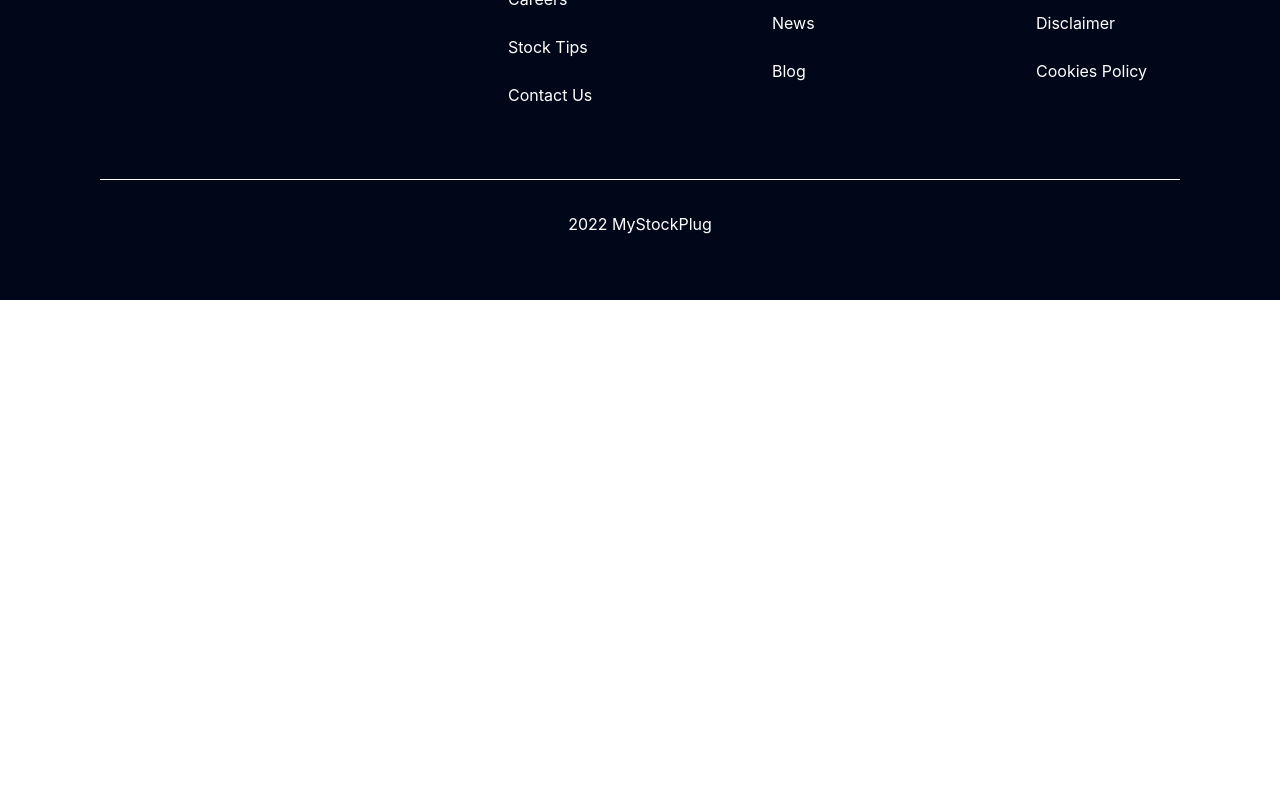
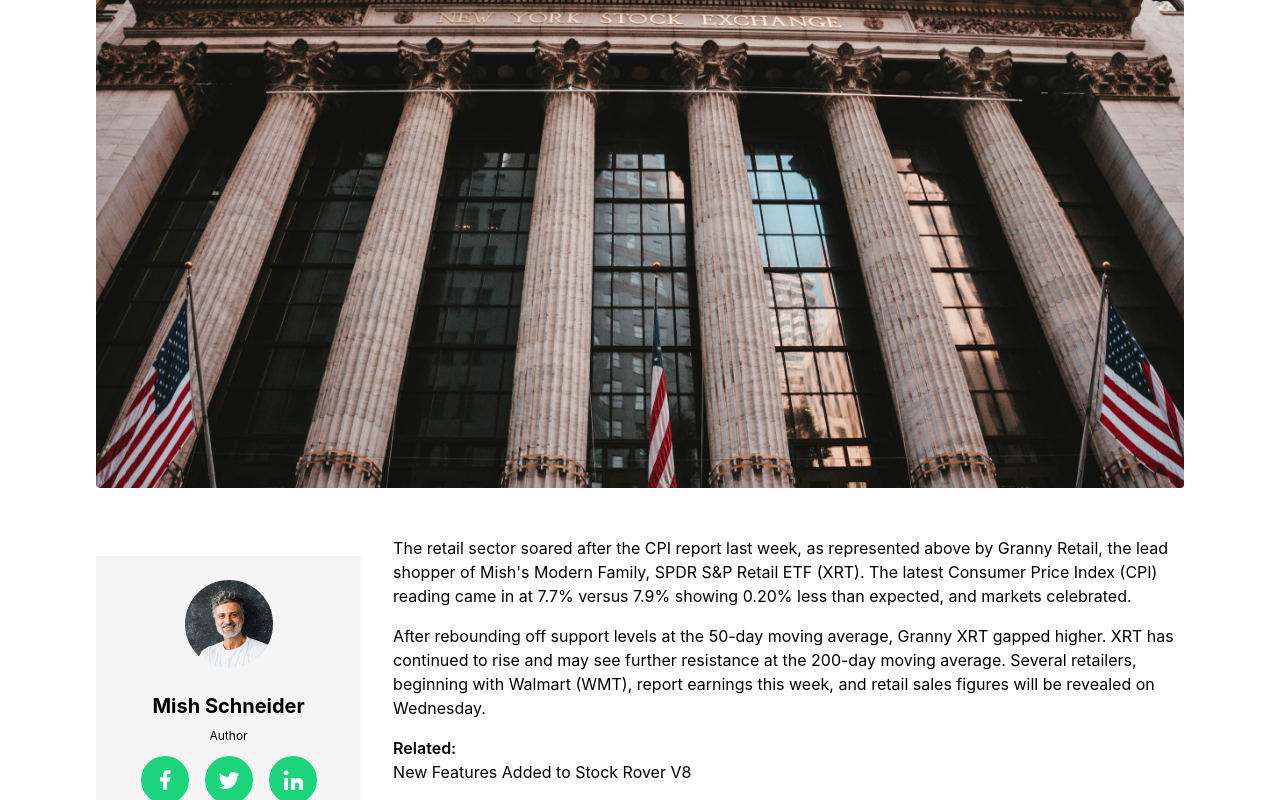
Before and after one commit to workshopapps/investment.web, a React (Create React App) app in the folder frontend/: page /articles in a window 1280 px wide. Shown: the part 500-1300 px from the top of the page. Before the commit the page ends 800 px from the top, so only its background shows below. Built offline with nearby package versions, Linux system fonts and the light colour scheme.

Commit message:
dev completed

```diff
--- a/frontend/src/App.js
+++ b/frontend/src/App.js
@@ -1,4 +1,5 @@
 import React from 'react';
+
 import { createBrowserRouter, RouterProvider } from 'react-router-dom';
 
 // Only Page Components Rendered Here
@@ -10,7 +11,7 @@ import AboutPage from './pages/about';
 import NewsPage from './pages/News/NewsPage';
 import Topstories from './pages/News/Topstories';
 import Blog from './pages/Blog/Blog';
-
+import Article from './pages/Blog/Article';
 import Contact from './pages/contact/Contact';
 import Notification from './pages/notifications/Notification';
 import CompanyProfilePage from './pages/companyProfile';
@@ -66,6 +67,11 @@ const router = createBrowserRouter([
         path: '/blog',
         element: <Blog />,
         errorElement: <ErrorPage />
+    },
+    {
+        path: '/articles',
+        element: <Article />,
+        errorElement: <ErrorPage />
     }
 ]);
 
--- a/frontend/src/components/Blog/Body.jsx
+++ b/frontend/src/components/Blog/Body.jsx
@@ -12,6 +12,7 @@ import xlinkedin from '../../assets/blog/uim_linkedin-alt.svg';
 import pic1 from '../../assets/blog/pic1.png';
 import pic2 from '../../assets/blog/pic2.png';
 import pic3 from '../../assets/blog/pic3.png';
+import profile from '../../assets/blog/Ellipse 462 (1).png';
 const Body = () => {
     const CardData = [
         {
@@ -43,11 +44,7 @@ const Body = () => {
         <div className="mt-6 ">
             <div className="lg:flex gap-8 items-center">
                 <div className="flex lg:flex-col lg:items-center text-center gap-4 lg:gap-6 p-6 bg-[#F5F5F5] w-72 sm:w-96 mx-auto lg:w-1/4  ">
-                    <img
-                        src="../src/assets/blog/Ellipse 462 (1).png"
-                        alt=""
-                        className=" object-contain"
-                    />
+                    <img src={profile} alt="" className=" object-contain" />
                     <div className="flex flex-col gap-1 lg:gap-2">
                         <div className="text-xl font-bold">Mish Schneider</div>
                         <div className="text-xs mb-1">Author</div>
--- a/frontend/src/components/Blog/Card.jsx
+++ b/frontend/src/components/Blog/Card.jsx
@@ -2,6 +2,7 @@
 import React from 'react';
 import arrowright from '../../assets/blog/arrow-right.svg';
 import circle from '../../assets/blog/Ellipse 1.svg';
+import { Link } from 'react-router-dom';
 
 const Card = ({ item }) => {
     return (
@@ -18,7 +19,9 @@ const Card = ({ item }) => {
                 </div>
                 <div className="card-details-main text-sm lg:text-base">{item.description}</div>
                 <div className="read-article text-[#1BD47B] flex font-semibold mt-4 gap-2 items-center">
-                    <span>Read article</span> <img src={arrowright} alt="" className="mt-1" />
+                    <Link to="/articles" className="flex gap-1">
+                        <span>Read article</span> <img src={arrowright} alt="" className="mt-1" />
+                    </Link>
                 </div>
             </div>
         </div>
--- a/frontend/src/components/Blog/Categories.jsx
+++ b/frontend/src/components/Blog/Categories.jsx
@@ -17,7 +17,7 @@ const Categories = () => {
             <select
                 name=""
                 id=""
-                className='w-full rounded border-solid border flex justify-end lg:p-4 text-center border-[#66717E] bg-[url("./assets/blog/arrow-down.svg")] bg-no-repeat bg-contain bg-right px-4 mb-6 lg:mb-10 appearance-none outline-none '>
+                className="w-full rounded border-solid border lg:hidden flex justify-end lg:p-4 text-center border-[#66717E]  bg-no-repeat bg-contain bg-right px-4 mb-6 lg:mb-10  outline-none ">
                 <option className="" value="">
                     All
                 </option>
--- a/frontend/src/components/Blog/Headline.jsx
+++ b/frontend/src/components/Blog/Headline.jsx
@@ -2,7 +2,7 @@ import React from 'react';
 import rect from '../../assets/blog/arrow-right-black.svg';
 const Headline = () => {
     return (
-        <div className="headline text-white bg-no-repeat bg-cover bg-center flex flex-col items-center justify-center mx-0 my-12 lg:p-40 py-20 px-10  text-center gap-6">
+        <div className='headline text-white bg-no-repeat bg-cover bg-center flex flex-col items-center justify-center mx-0 my-12 lg:p-40 py-20 px-10  text-center gap-6 bg-[url("./assets/blog/Rectangle.png")]'>
             <div className="font-bold lg:text-6xl text-2xl ">
                 U.S. Inflation to Remain a Pain in Granny Retail&#39;s Side
             </div>
--- a/frontend/src/components/Blog/Newsletter.jsx
+++ b/frontend/src/components/Blog/Newsletter.jsx
@@ -3,7 +3,7 @@ import arrow from '../../assets/blog/arrow-right-black.svg';
 import newsletter from '../../assets/blog/newsletter.png';
 const Newsletter = () => {
     return (
-        <div className=" bg-[#F5F5F5] flex justify-between py-10 lg:px-32 px-8 gap-16 flex-wrap ">
+        <div className=" bg-[#F5F5F5] flex justify-between py-10 lg:px-32 px-8 gap-16 flex-wrap mb-8 ">
             <div className="w-full  md:block hidden flex-1">
                 <img src={newsletter} alt="newsletter image" />
             </div>
--- a/frontend/src/pages/Blog/Article.jsx
+++ b/frontend/src/pages/Blog/Article.jsx
@@ -1,7 +1,19 @@
 import React from 'react';
-
+import Navbar from '../../components/Nav/Nav';
+import Body from '../../components/Blog/Body';
+import Header from '../../components/Blog/Header';
+import Footer from '../../components/Footer/Footer';
 const Article = () => {
-    return <div>Article</div>;
+    return (
+        <div>
+            <Navbar />
+            <div className="py-0 lg:px-24 md:px-16 sm:px-8 px-4">
+                <Header />
+                <Body />
+            </div>
+            <Footer />
+        </div>
+    );
 };
 
 export default Article;
```
